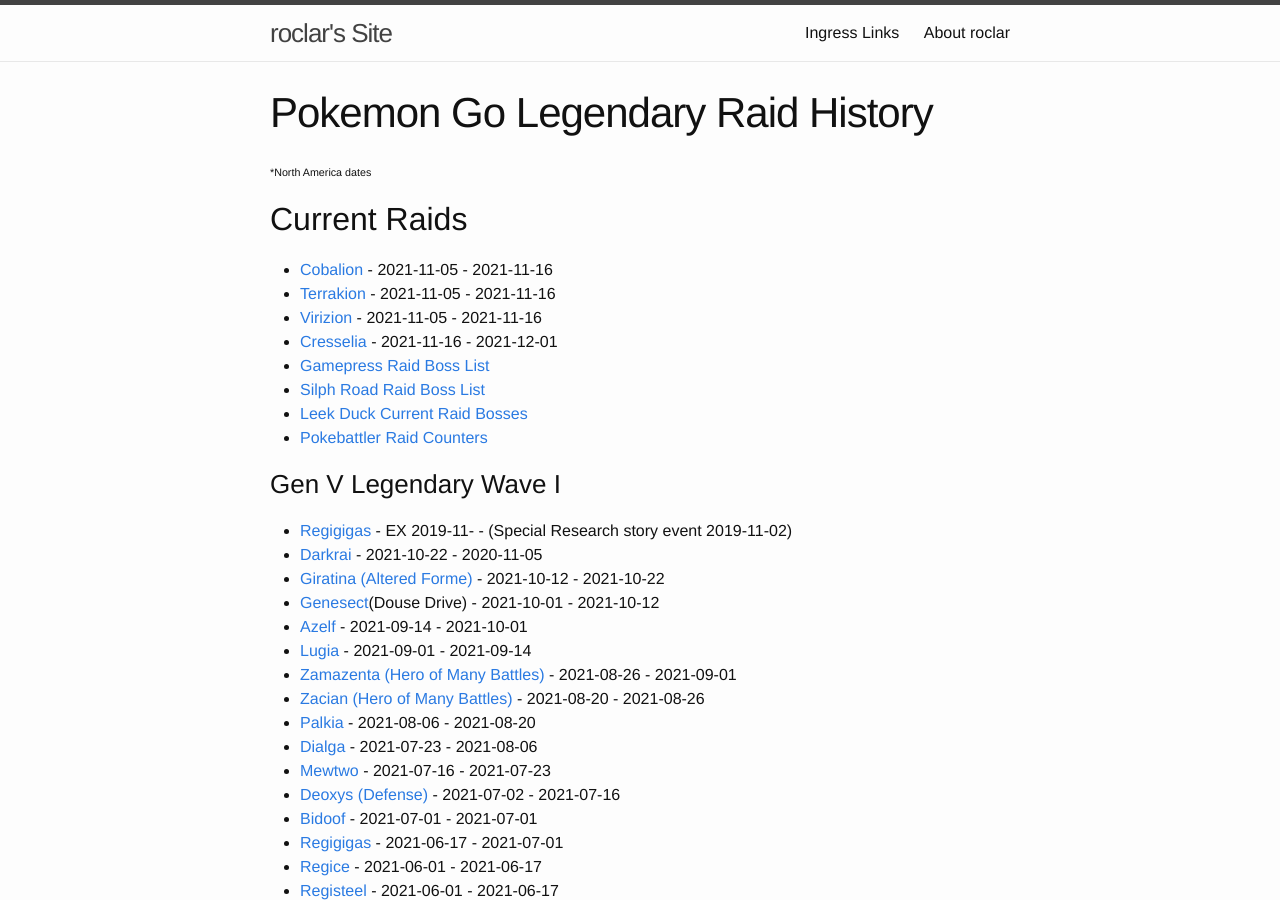
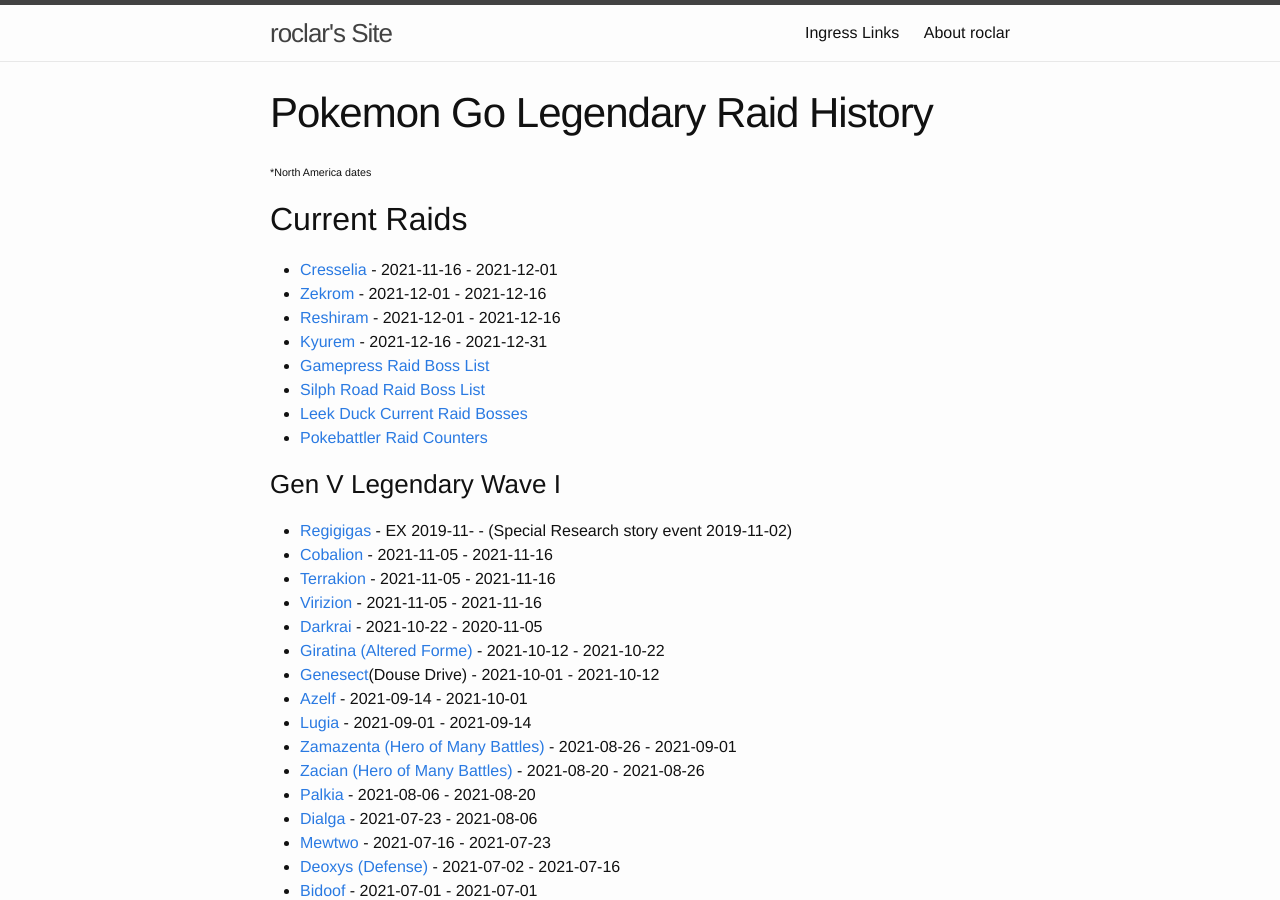
Before and after one commit to roclar/roclar.github.io, a Jekyll site: the page built from PoGoLegendaryHistory.md, in a window 1280 px wide and 900 px high. Built offline with Jekyll 4.4.1, drawn with Linux system fonts in a browser that asks for light colours; some of the changed text lies outside the part shown.

Commit message:
Added December events

```diff
--- a/PoGoLegendaryHistory.md
+++ b/PoGoLegendaryHistory.md
@@ -7,10 +7,10 @@
 
 ## Current Raids
 
-- [Cobalion](https://db.pokemongohub.net/pokemon/638) - 2021-11-05 - 2021-11-16
-- [Terrakion](https://db.pokemongohub.net/pokemon/639) - 2021-11-05 - 2021-11-16
-- [Virizion](https://db.pokemongohub.net/pokemon/640) - 2021-11-05 - 2021-11-16
 - [Cresselia](https://db.pokemongohub.net/pokemon/488) - 2021-11-16 - 2021-12-01
+- [Zekrom](https://db.pokemongohub.net/pokemon/644) - 2021-12-01 - 2021-12-16
+- [Reshiram](https://db.pokemongohub.net/pokemon/643) - 2021-12-01 - 2021-12-16
+- [Kyurem](https://db.pokemongohub.net/pokemon/646) - 2021-12-16 - 2021-12-31
 - [Gamepress Raid Boss List](https://pokemongo.gamepress.gg/raid-boss-list)
 - [Silph Road Raid Boss List](https://thesilphroad.com/raid-bosses)
 - [Leek Duck Current Raid Bosses](https://leekduck.com/boss/)
@@ -19,6 +19,9 @@
 ### Gen V Legendary Wave I
 
 - [Regigigas](https://db.pokemongohub.net/pokemon/486) - EX 2019-11- - (Special Research story event 2019-11-02)
+- [Cobalion](https://db.pokemongohub.net/pokemon/638) - 2021-11-05 - 2021-11-16
+- [Terrakion](https://db.pokemongohub.net/pokemon/639) - 2021-11-05 - 2021-11-16
+- [Virizion](https://db.pokemongohub.net/pokemon/640) - 2021-11-05 - 2021-11-16
 - [Darkrai](https://db.pokemongohub.net/pokemon/491) - 2021-10-22 - 2020-11-05
 - [Giratina (Altered Forme)](https://db.pokemongohub.net/pokemon/487?form=Altered) - 2021-10-12 - 2021-10-22
 - [Genesect](https://db.pokemongohub.net/pokemon/649)(Douse Drive) - 2021-10-01 - 2021-10-12
```
Also changed, not shown: other parts of PoGoLegendaryHistory.md (+1 -0 lines).
